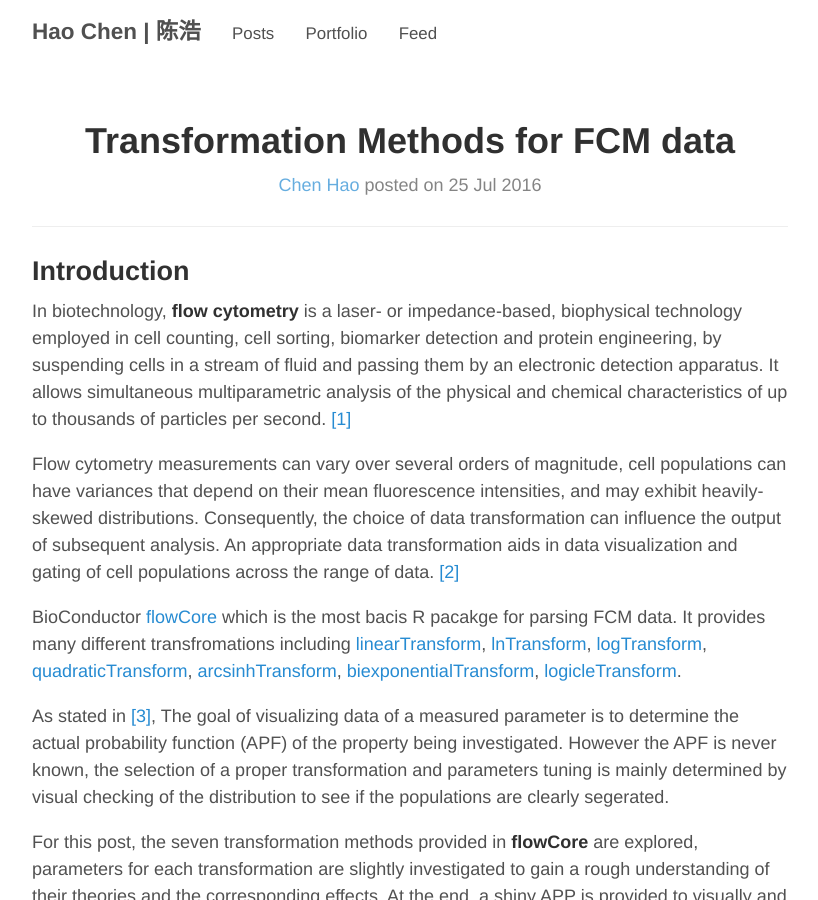
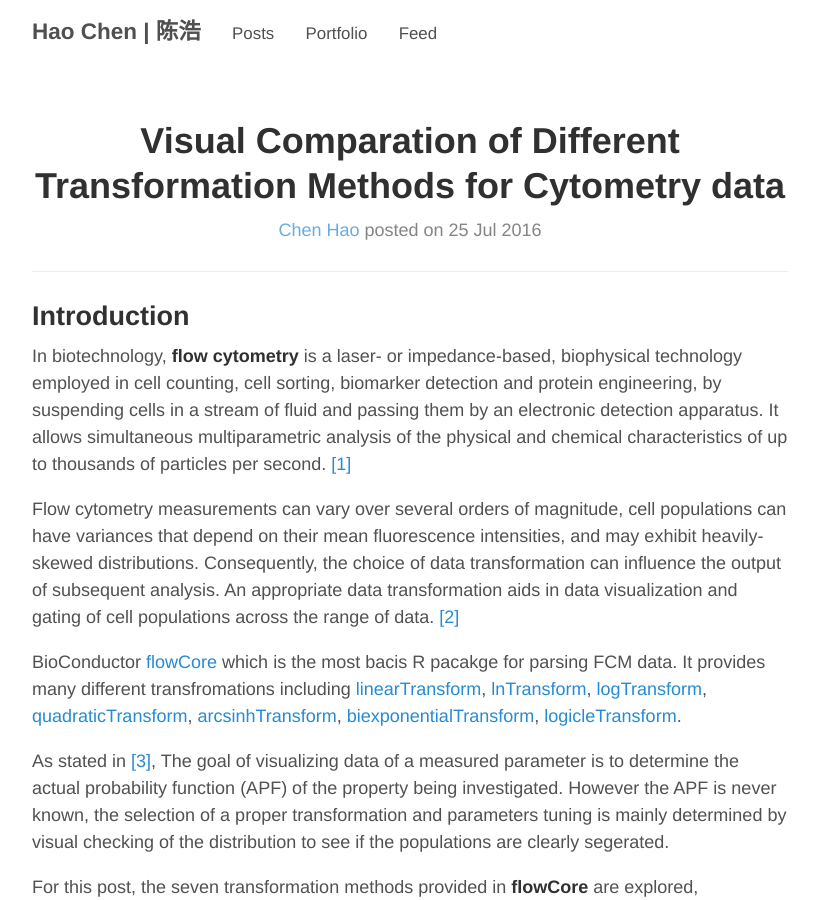
Before and after one commit to haoeric/haoeric.github.io, a Jekyll site: the page built from _posts/Data Analysis/2016-07-25-cytometry-transformation-visual-comparation.md, in a window 1280 px wide and 900 px high. Shown: the whole window, without its empty margins (230-1048 px from the left). Built offline with Jekyll 4.4.1, drawn with Linux system fonts in a browser that asks for light colours; comment, search, counter and statistics services are not loaded; some of the changed text lies outside the part shown.

Commit message:
update post title of category data science

```diff
--- a/_knitr/18-02-2017-liqi-data-mining.Rmd
+++ b/_knitr/18-02-2017-liqi-data-mining.Rmd
@@ -1,6 +1,6 @@
 ---
 layout: postDataAnalysis
-title: "利器排行榜"
+title: "爬虫分析利器网，找到最热门的利器"
 comments: true
 categories: [Data Analysis]
 tags: [liqi, data mining]
--- a/_knitr/25-07-2016-cytometry-transformation.Rmd
+++ b/_knitr/25-07-2016-cytometry-transformation.Rmd
@@ -1,6 +1,6 @@
 ---
 layout: postDataAnalysis
-title: "Transformation Methods for FCM data"
+title: "Visual Comparation of Different Transformation Methods for Cytometry data"
 comments: true
 categories: [Data Analysis]
 tags: [Transformation, cytometry]
--- a/_posts/Data Analysis/2016-07-25-cytometry-transformation.md
+++ b/_posts/Data Analysis/2016-07-25-cytometry-transformation-visual-comparation.md
@@ -1,6 +1,6 @@
 ---
 layout: postDataAnalysis
-title: "Transformation Methods for FCM data"
+title: Visual Comparation of Different Transformation Methods for Cytometry data
 comments: true
 categories: [Data Analysis]
 tags: [Transformation, cytometry]
```
Also changed, not shown: _posts/Data Analysis/2016-03-16-fast-row-match-between-matrixes.md (renamed from _posts/Data Analysis/2016-03-16-First-taste-of-datatable.md, +1 -1 lines), _posts/Data Analysis/2017-02-18-liqi-data-mining.md (+1 -1 lines), _posts/Data Analysis/2018-08-23-math-behind-deep-learning.md (added, +7 -0 lines).
